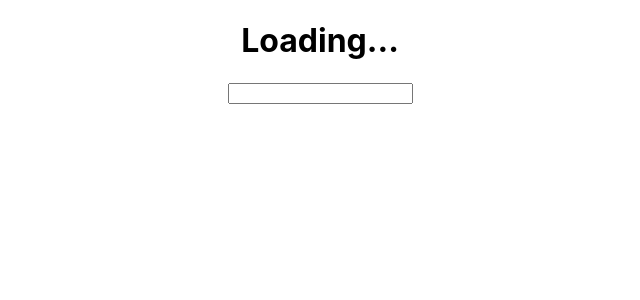
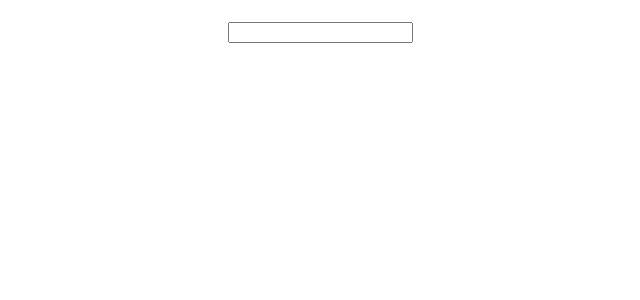
Before and after one commit to KazChe/country-emojis-apollo3-client, a React (Create React App) app: page / in a window 1280 px wide. Shown: the top 300 px of the page, without its empty margins (320-960 px from the left). Built offline with nearby package versions, Linux system fonts and the light colour scheme.

Commit message:
refactor useQuery to its own method

```diff
--- a/src/App.js
+++ b/src/App.js
@@ -13,22 +13,28 @@ const COUNTRY = gql`
 
 function App() {
   const [ code, setCode] = useState("")
-  const {data, loading, error } = useQuery(COUNTRY, {
-    variables: { code },
-    skip: code.length !== 2
-  })
-
+  const data = Feed(code)
   const handleChange = (e) => {
     setCode(e.target.value)
   }
   return (
     <div className="App">
-      {error  && (<h1>{`You broke it ${error.message}`}</h1>)}
-      {!data || loading ? (<h1>Loading...</h1>) :
+      { !data ? <h1>Loading...</h1> :
           (<h1>{data.country?.name} {data.country?.emoji}</h1>)}
       <input type="text" value={code} onChange={handleChange}/>
     </div>
   );
 }
 
+function Feed(code) {
+  const {loading, error, data} = useQuery(COUNTRY, {
+    variables: { code },
+    skip: code.length !== 2
+  })
+  if (error) return error;
+  if (loading || !data ) return "Loading...";
+
+  return data;
+}
+
 export default App;
```
